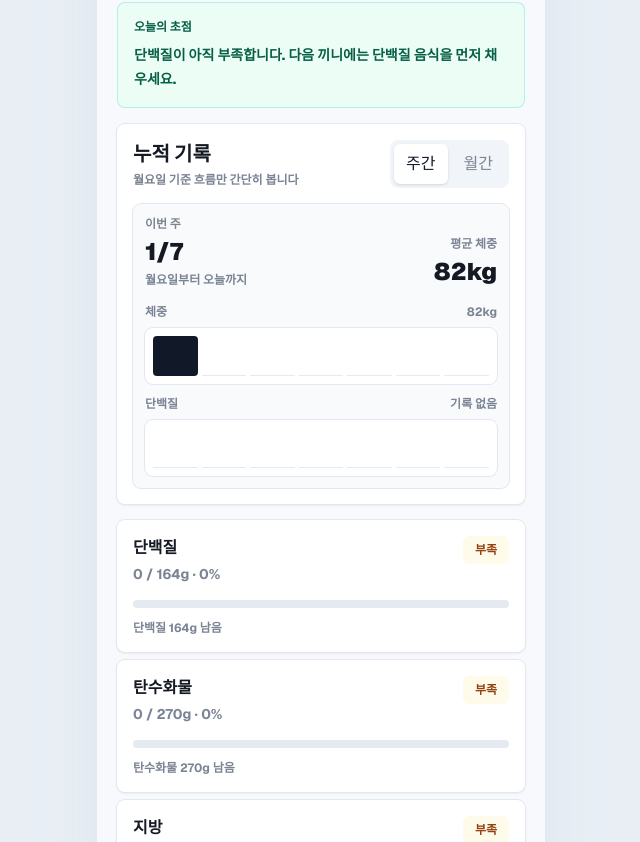
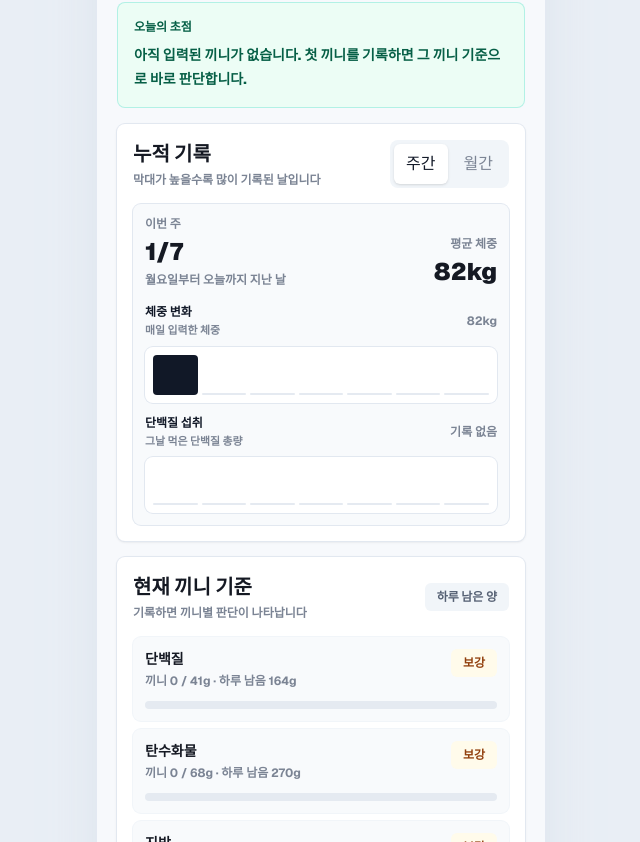
Before and after one commit to lmsnism-ux/body-profile-nutrition, a Next.js app: page / in a window 1280 px wide. Shown: the part 1138-1980 px from the top of the page, without its empty margins (319-959 px from the left). Built offline with nearby package versions, Linux system fonts and the light colour scheme.

Commit message:
Make nutrition feedback meal-aware

```diff
--- a/src/app/page.tsx
+++ b/src/app/page.tsx
@@ -42,7 +42,13 @@ const tabItems: Array<{ id: TabId; label: string; icon: string }> = [
   { id: "foods", label: "음식", icon: "⌕" },
 ];
 
-const coreMeals: MealType[] = ["아침", "점심", "간식", "저녁"];
+const coreMeals = ["아침", "점심", "간식", "저녁"] as const satisfies readonly MealType[];
+const mealTargetRatios: Record<(typeof coreMeals)[number], number> = {
+  아침: 0.25,
+  점심: 0.35,
+  간식: 0.15,
+  저녁: 0.25,
+};
 
 const rotationGroups = [
   { label: "채소", emoji: "🥬", foodIds: ["cucumber", "cabbage", "frozen-vegetables", "cherry-tomato"] },
@@ -119,6 +125,7 @@ function HomeView({ goMeals }: { goMeals: () => void }) {
   const { profile, log, logsByDate, selectedDate, selectDate, setWeight, foods, loadDefaultMeals } = useNutrition();
   const total = useMemo(() => calculateDailyNutrition(log.entries, foods), [foods, log.entries]);
   const target = targetForWeight(log.weightKg, log.dayType);
+  const mealContext = useMemo(() => getMealContext(log, foods, target), [foods, log, target]);
   const hasDeviation = log.entries.some((entry) => entry.mealType === "이탈음식");
   const score = scoreDay(total, target, hasDeviation);
   const mealCount = log.entries.length;
@@ -186,15 +193,11 @@ function HomeView({ goMeals }: { goMeals: () => void }) {
         </div>
       </InfoCard>
 
-      <FocusNote total={total} target={target} hasDeviation={hasDeviation} />
+      <FocusNote context={mealContext} total={total} target={target} hasDeviation={hasDeviation} />
 
       <TrendPanel week={weekSummary} month={monthSummary} />
 
-      <div className="space-y-2">
-        {(["protein", "carbs", "fat", "calories"] as NutrientKey[]).map((key) => (
-          <ProgressRow key={key} name={key} value={total[key]} target={target[key]} />
-        ))}
-      </div>
+      <MealAwareNutritionPanel context={mealContext} total={total} target={target} />
     </section>
   );
 }
@@ -663,7 +666,7 @@ function TrendPanel({ week, month }: { week: PeriodSummary; month: PeriodSummary
       <div className="flex items-center justify-between gap-3">
         <div>
           <h2 className="text-xl font-black">누적 기록</h2>
-          <p className="mt-1 text-xs font-bold text-[#7B8494]">월요일 기준 흐름만 간단히 봅니다</p>
+          <p className="mt-1 text-xs font-bold text-[#7B8494]">막대가 높을수록 많이 기록된 날입니다</p>
         </div>
         <div className="grid grid-cols-2 gap-1 rounded-lg bg-[#F1F5F9] p-1">
           <button
@@ -687,7 +690,7 @@ function TrendPanel({ week, month }: { week: PeriodSummary; month: PeriodSummary
             <p className="mt-1 text-2xl font-black">
               {summary.progressDays}/{summary.days}
             </p>
-            <p className="mt-1 text-xs font-bold text-[#7B8494]">{view === "week" ? "월요일부터 오늘까지" : "이번 달 오늘까지"}</p>
+            <p className="mt-1 text-xs font-bold text-[#7B8494]">{view === "week" ? "월요일부터 오늘까지 지난 날" : "이번 달 오늘까지 지난 날"}</p>
           </div>
           <div className="text-right">
             <p className="text-xs font-black text-[#7B8494]">평균 체중</p>
@@ -695,15 +698,15 @@ function TrendPanel({ week, month }: { week: PeriodSummary; month: PeriodSummary
           </div>
         </div>
         <div className="mt-4 space-y-3">
-          <CompactBars title="체중" items={summary.weights} unit="kg" tone="#111827" />
-          <CompactBars title="단백질" items={summary.proteins} unit="g" tone="#7C3AED" />
+          <CompactBars title="체중 변화" caption="매일 입력한 체중" items={summary.weights} unit="kg" tone="#111827" />
+          <CompactBars title="단백질 섭취" caption="그날 먹은 단백질 총량" items={summary.proteins} unit="g" tone="#7C3AED" />
         </div>
       </div>
     </div>
   );
 }
 
-function CompactBars({ title, items, unit, tone }: { title: string; items: Array<{ date: string; value: number }>; unit: string; tone: string }) {
+function CompactBars({ title, caption, items, unit, tone }: { title: string; caption: string; items: Array<{ date: string; value: number }>; unit: string; tone: string }) {
   const max = Math.max(...items.map((item) => item.value), 1);
   const recorded = items.filter((item) => item.value > 0);
   const latest = recorded.at(-1)?.value ?? 0;
@@ -711,7 +714,10 @@ function CompactBars({ title, items, unit, tone }: { title: string; items: Array
   return (
     <div>
       <div className="mb-2 flex items-center justify-between">
-        <p className="text-xs font-black text-[#7B8494]">{title}</p>
+        <div>
+          <p className="text-xs font-black text-[#111827]">{title}</p>
+          <p className="mt-0.5 text-[0.68rem] font-bold text-[#7B8494]">{caption}</p>
+        </div>
         <p className="text-xs font-bold text-[#7B8494]">{latest ? `${round(latest)}${unit}` : "기록 없음"}</p>
       </div>
       <div className="flex h-14 items-end gap-1 rounded-lg bg-white px-2 py-2 ring-1 ring-slate-200">
@@ -1073,17 +1079,42 @@ function ScoreDial({ score }: { score: number }) {
   );
 }
 
-function FocusNote({ total, target, hasDeviation }: { total: Nutrients; target: NutritionTarget; hasDeviation: boolean }) {
-  let text = "지금 흐름은 안정적입니다. 다음 식사도 같은 기준으로 기록하면 됩니다.";
+type MealContext = {
+  mealType: MealType;
+  total: Nutrients;
+  target: NutritionTarget;
+  ratio: number;
+  hasEntries: boolean;
+};
+
+function FocusNote({
+  context,
+  total,
+  target,
+  hasDeviation,
+}: {
+  context: MealContext;
+  total: Nutrients;
+  target: NutritionTarget;
+  hasDeviation: boolean;
+}) {
+  const mealProteinRemain = Math.max(0, context.target.protein - context.total.protein);
+  const dayProteinRemain = Math.max(0, target.protein - total.protein);
+  let text = context.hasEntries
+    ? `${context.mealType} 기준 단백질은 ${round(context.total.protein)}/${context.target.protein}g입니다. 하루 전체로는 ${round(dayProteinRemain)}g 남았습니다.`
+    : "아직 입력된 끼니가 없습니다. 첫 끼니를 기록하면 그 끼니 기준으로 바로 판단합니다.";
   let tone = "border-[#2DD4BF]/30 bg-[#ECFDF5] text-[#065F46]";
-  if (total.protein < target.protein * 0.75) text = "단백질이 아직 부족합니다. 다음 끼니에는 단백질 음식을 먼저 채우세요.";
-  if (total.calories > target.calories * 1.1) {
-    text = "칼로리가 목표를 넘었습니다. 남은 식사는 단백질과 채소 중심으로 가볍게 맞추세요.";
+
+  if (context.hasEntries && context.total.protein < context.target.protein * 0.85) {
+    text = `${context.mealType} 단백질이 ${round(mealProteinRemain)}g 정도 부족합니다. 이 끼니에 닭가슴살, 두유, 계란 중 하나를 조금 보강하면 좋습니다. 하루 전체로는 ${round(dayProteinRemain)}g 남았습니다.`;
     tone = "border-[#F59E0B]/30 bg-[#FFFBEB] text-[#92400E]";
   }
-  if (total.sodium > target.sodium) {
-    text = "나트륨이 목표를 넘었습니다. 가공식품과 국물 섭취를 줄이는 쪽이 좋습니다.";
-    tone = "border-[#E11D48]/30 bg-[#FFF1F2] text-[#9F1239]";
+  if (context.hasEntries && context.total.protein >= context.target.protein * 0.85) {
+    text = `${context.mealType} 단백질은 충분합니다. 다음 끼니에서는 하루 남은 단백질 ${round(dayProteinRemain)}g만 이어서 채우면 됩니다.`;
+  }
+  if (context.hasEntries && context.total.calories > context.target.calories * 1.25) {
+    text = `${context.mealType} 칼로리가 기준보다 높습니다. 다음 끼니는 단백질과 채소 위주로 가볍게 맞추세요.`;
+    tone = "border-[#F59E0B]/30 bg-[#FFFBEB] text-[#92400E]";
   }
   if (hasDeviation) {
     text = "이탈음식이 기록되었습니다. 오늘은 추가 제한보다 남은 기록을 정확히 남기는 것이 우선입니다.";
@@ -1098,36 +1129,63 @@ function FocusNote({ total, target, hasDeviation }: { total: Nutrients; target:
   );
 }
 
-function ProgressRow({ name, value, target }: { name: NutrientKey; value: number; target: number }) {
+function MealAwareNutritionPanel({ context, total, target }: { context: MealContext; total: Nutrients; target: NutritionTarget }) {
+  return (
+    <div className="rounded-lg bg-white p-4 shadow-sm ring-1 ring-slate-200">
+      <div className="flex items-center justify-between gap-3">
+        <div>
+          <h2 className="text-xl font-black">현재 끼니 기준</h2>
+          <p className="mt-1 text-xs font-bold text-[#7B8494]">
+            {context.hasEntries ? `${context.mealType} 입력분을 먼저 판단하고, 하루 남은 양을 같이 봅니다` : "기록하면 끼니별 판단이 나타납니다"}
+          </p>
+        </div>
+        <span className="rounded-md bg-[#F1F5F9] px-3 py-1.5 text-xs font-black text-[#566174]">하루 남은 양</span>
+      </div>
+      <div className="mt-4 space-y-2">
+        {(["protein", "carbs", "fat", "calories"] as NutrientKey[]).map((key) => (
+          <MealProgressRow key={key} name={key} mealValue={context.total[key]} mealTarget={context.target[key]} dayValue={total[key]} dayTarget={target[key]} />
+        ))}
+      </div>
+    </div>
+  );
+}
+
+function MealProgressRow({
+  name,
+  mealValue,
+  mealTarget,
+  dayValue,
+  dayTarget,
+}: {
+  name: NutrientKey;
+  mealValue: number;
+  mealTarget: number;
+  dayValue: number;
+  dayTarget: number;
+}) {
   const meta = nutrientLabels[name];
-  const percent = target ? Math.round((value / target) * 100) : 0;
-  const status = meta.limit ? (value <= target ? "적정" : "경고") : percent < 90 ? "부족" : percent <= 110 ? "적정" : "초과";
-  const remain = target - value;
-  const width = Math.min(100, percent);
+  const mealPercent = mealTarget ? Math.round((mealValue / mealTarget) * 100) : 0;
+  const dayRemain = Math.max(0, dayTarget - dayValue);
+  const status = mealValue >= mealTarget * 0.85 ? "충분" : "보강";
 
   return (
-    <div className="rounded-lg bg-white p-4 shadow-sm ring-1 ring-slate-200">
+    <div className="rounded-lg bg-[#F8FAFC] p-3 ring-1 ring-slate-100">
       <div className="flex items-start justify-between gap-3">
         <div>
-          <p className="text-base font-black">{meta.label}</p>
-          <p className="mt-1 text-sm font-bold text-[#7B8494]">
-            {round(value)} / {target}
-            {meta.unit} · {percent}%
+          <p className="text-sm font-black">{meta.label}</p>
+          <p className="mt-1 text-xs font-bold text-[#7B8494]">
+            끼니 {round(mealValue)} / {round(mealTarget)}
+            {meta.unit} · 하루 남음 {round(dayRemain)}
+            {meta.unit}
           </p>
         </div>
-        <StatusBadge status={status} />
+        <span className={`rounded-md px-3 py-1.5 text-xs font-black ${status === "충분" ? "bg-[#ECFDF5] text-[#047857]" : "bg-[#FFFBEB] text-[#92400E]"}`}>
+          {status}
+        </span>
       </div>
-      <div className="mt-4 h-2 overflow-hidden rounded-full bg-[#E5EAF1]">
-        <div
-          className="h-full rounded-full transition-all duration-500"
-          style={{ width: `${width}%`, backgroundColor: meta.accent }}
-        />
+      <div className="mt-3 h-2 overflow-hidden rounded-full bg-[#E5EAF1]">
+        <div className="h-full rounded-full" style={{ width: `${Math.min(100, mealPercent)}%`, backgroundColor: meta.accent }} />
       </div>
-      <p className="mt-3 text-xs font-bold text-[#7B8494]">
-        {remain <= 0
-          ? `${meta.label} ${meta.limit ? `${round(Math.abs(remain))}${meta.unit} 초과` : "목표 달성"}`
-          : `${meta.label} ${round(remain)}${meta.unit} 남음`}
-      </p>
     </div>
   );
 }
@@ -1266,17 +1324,6 @@ function MetricPill({ label, value }: { label: string; value: string | number })
   );
 }
 
-function StatusBadge({ status }: { status: "적정" | "부족" | "초과" | "경고" }) {
-  const className =
-    status === "적정"
-      ? "bg-[#ECFDF5] text-[#047857]"
-      : status === "부족"
-        ? "bg-[#FFFBEB] text-[#92400E]"
-        : "bg-[#FFF1F2] text-[#BE123C]";
-
-  return <span className={`rounded-md px-3 py-1.5 text-xs font-black ${className}`}>{status}</span>;
-}
-
 function Mini({ label, value, unit = "" }: { label: string; value?: number; unit?: string }) {
   return (
     <div className="rounded-lg bg-[#F8FAFC] p-3">
@@ -1310,6 +1357,28 @@ function findPreviousWeight(logsByDate: Record<string, DailyLog>, selectedDate:
     .filter((log) => log.date < selectedDate && log.weightKg > 0)
     .sort((a, b) => b.date.localeCompare(a.date))[0];
   return previous?.weightKg ?? fallback;
+}
+
+function getMealContext(log: DailyLog, foods: FoodItem[], target: NutritionTarget): MealContext {
+  const mealType = [...coreMeals].reverse().find((item) => log.entries.some((entry) => entry.mealType === item)) ?? "아침";
+  const mealEntries = log.entries.filter((entry) => entry.mealType === mealType);
+  const ratio = mealTargetRatios[mealType];
+  const mealTarget: NutritionTarget = {
+    calories: Math.round(target.calories * ratio),
+    carbs: Math.round(target.carbs * ratio),
+    protein: Math.round(target.protein * ratio),
+    fat: Math.round(target.fat * ratio),
+    sugar: Math.round(target.sugar * ratio),
+    sodium: Math.round(target.sodium * ratio),
+  };
+
+  return {
+    mealType,
+    total: calculateDailyNutrition(mealEntries, foods),
+    target: mealTarget,
+    ratio,
+    hasEntries: mealEntries.length > 0,
+  };
 }
 
 function summarizePeriod(dates: string[], logsByDate: Record<string, DailyLog>, foods: FoodItem[], currentDate: string): PeriodSummary {
```
